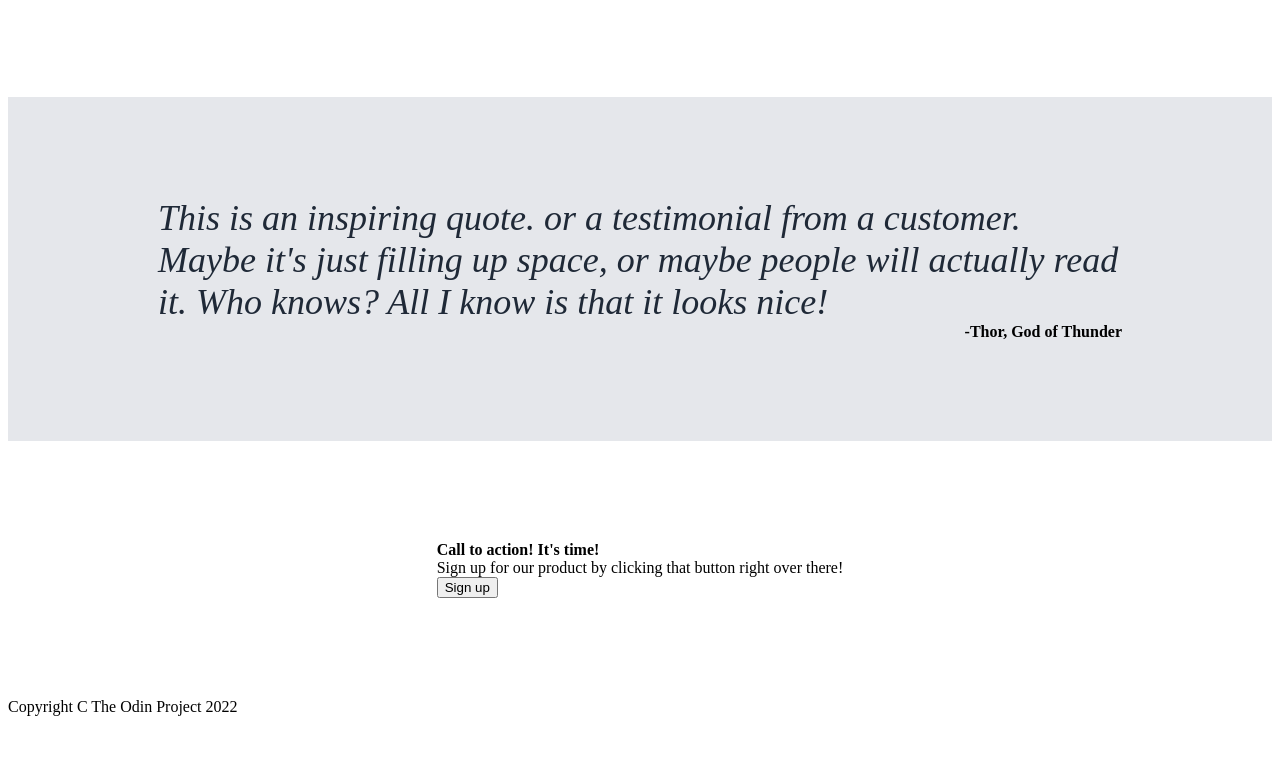
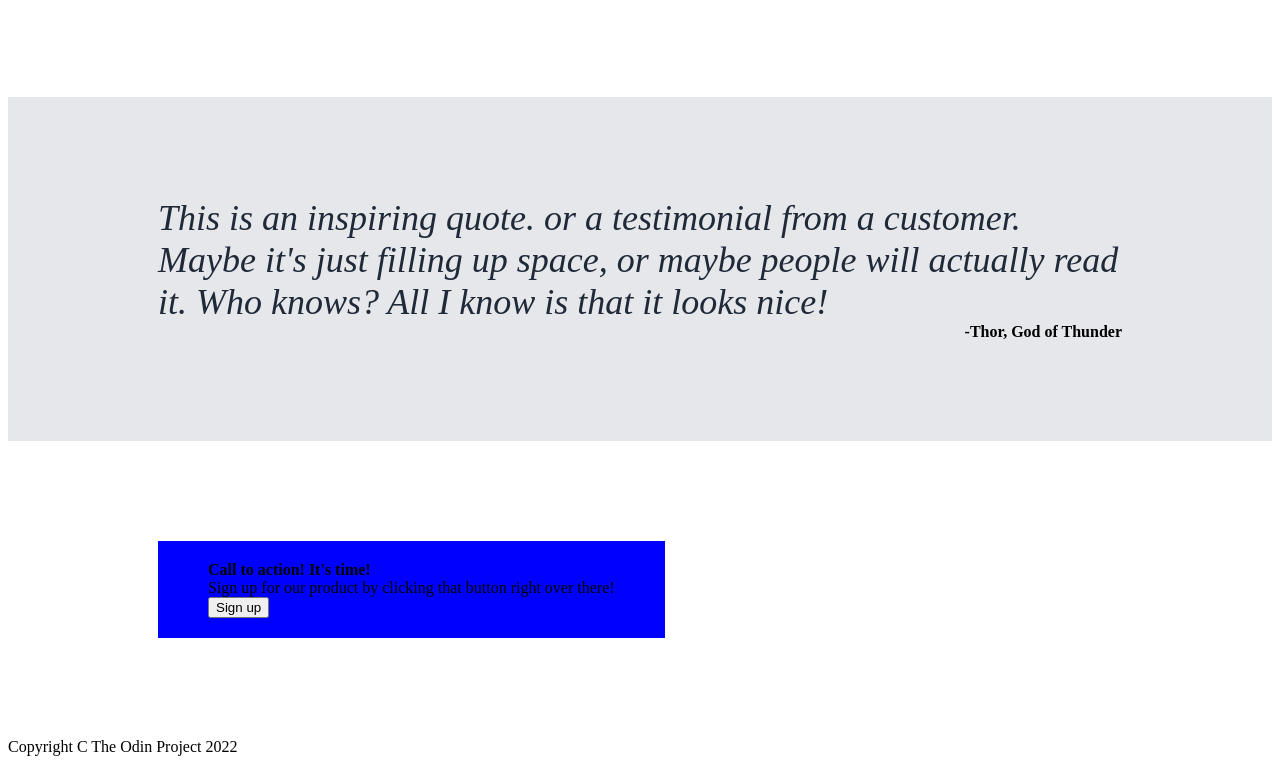
Before and after one commit to Mattchu18/project-landing-page, a plain HTML site: page index.html in a window 1280 px wide. Shown: the part 595-1359 px from the top of the page. Before the commit the page ends 1319 px from the top, so only its background shows below. Drawn offline with Linux system fonts and the light colour scheme.

Commit message:
starting call to action formatting

```diff
--- a/style.css
+++ b/style.css
@@ -115,13 +115,17 @@ a {
 .content4 {
     display: flex;
     padding: 100px 150px 100px ;
-    justify-content: center;
+    justify-content: space-between;
 }
 
 .signup {
     display: flex;
     flex-direction: column;
-    justify-content: space-between
+}
+
+.signupbuttonbackground {
+    background: blue;
+    padding: 20px 50px;
 }
 
 .call {
```
